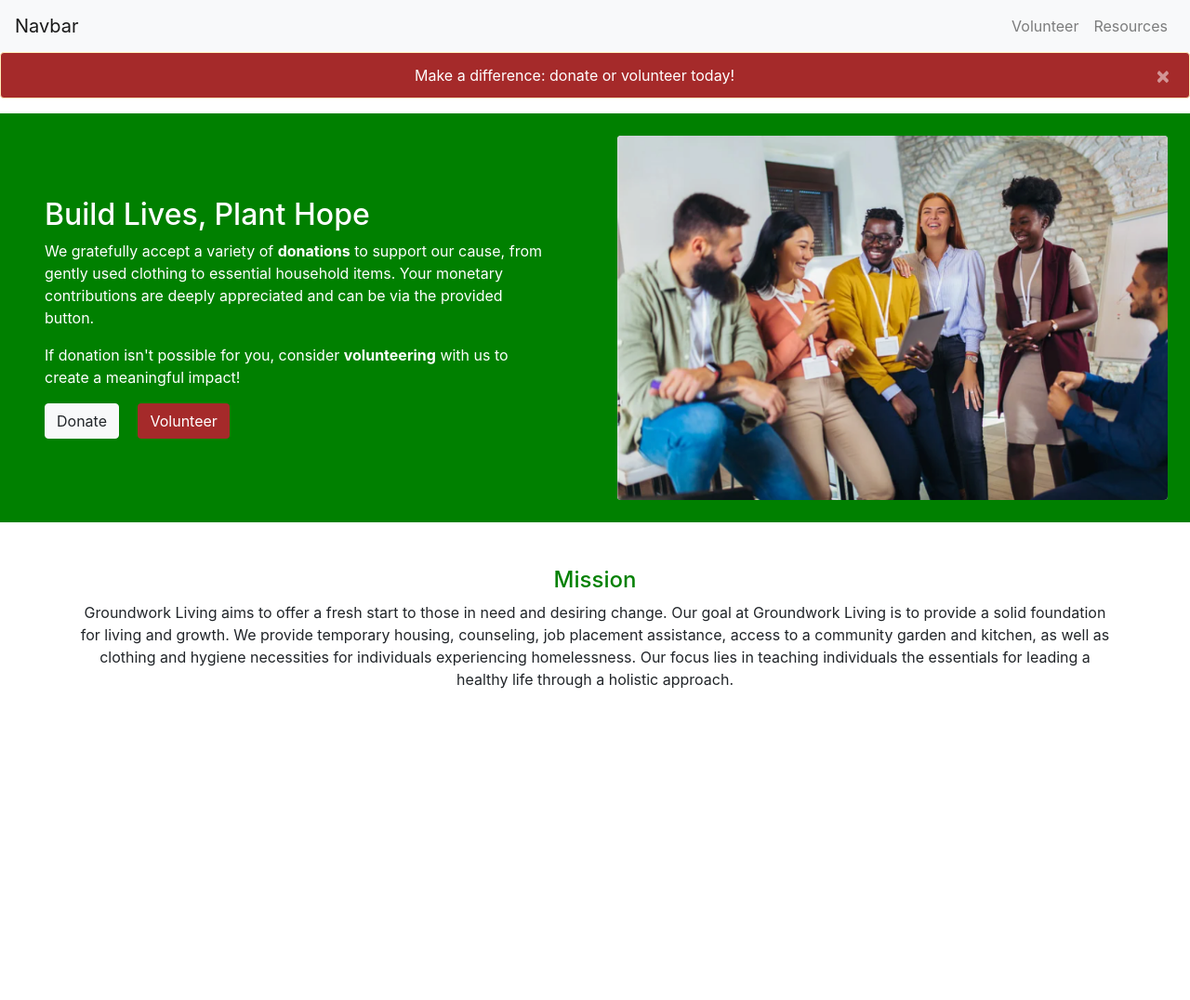
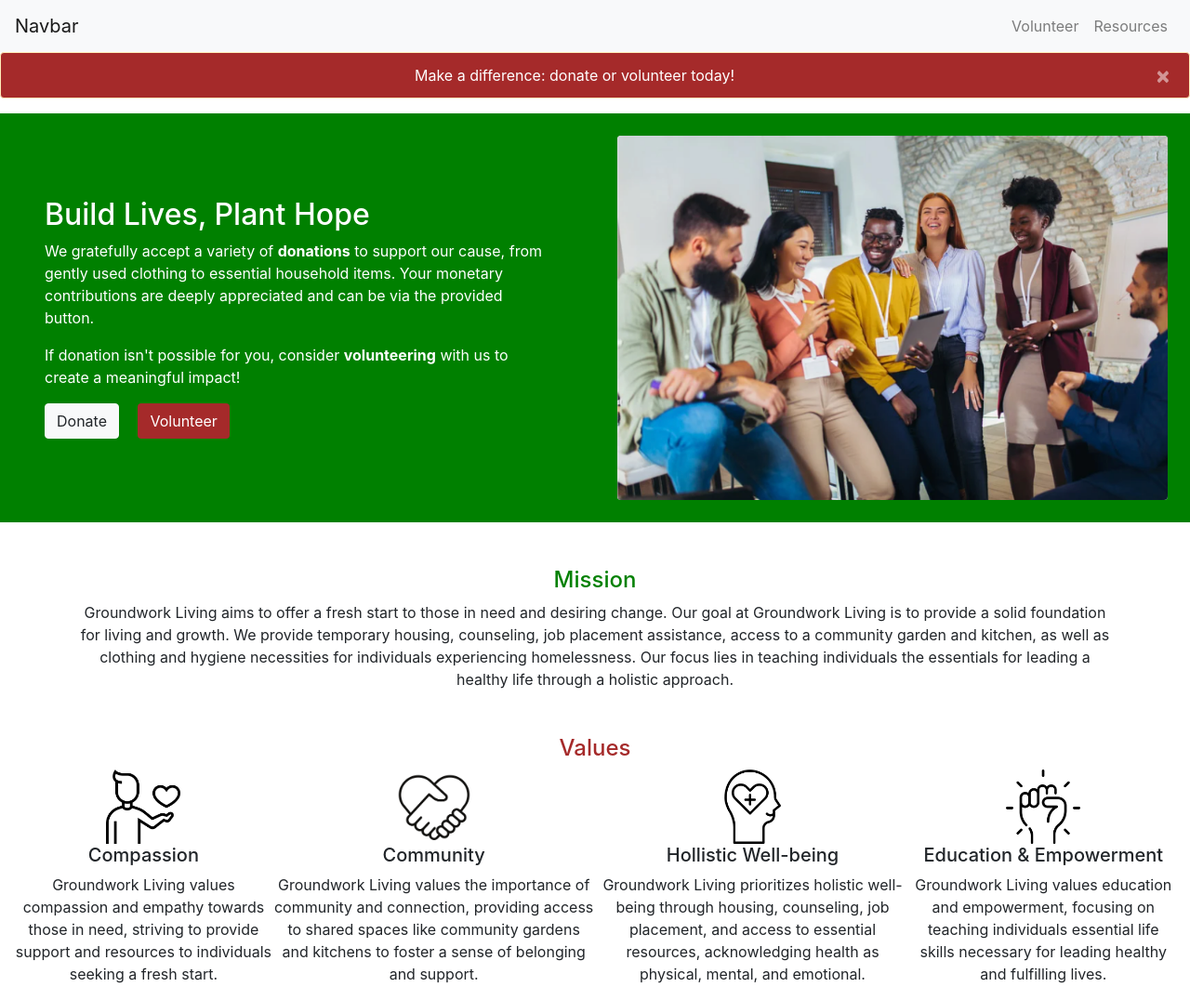
Before and after one commit to villaleo/summer-wit-project, a plain HTML site: page index.html in a window 1280 px wide. Shown: the whole page at 93% size. Before the commit the page ends 800 px from the top, so only its background shows below. Drawn offline with nearby package versions, Linux system fonts and the light colour scheme.

Commit message:
add values section

```diff
--- a/index.html
+++ b/index.html
@@ -117,6 +117,61 @@
       </p>
     </div>
 
+    <!-- Values section -->
+    <div class="container-fluid text-center">
+      <h4 style="color: brown">Values</h4>
+      <div class="d-flex flex-wrap flex-md-nowrap">
+        <!-- Compassion -->
+        <div class="value-item">
+          <div class="text-center">
+            <img src="assets/images/compassion.png" alt="" />
+            <h5>Compassion</h5>
+          </div>
+          <p>
+            Groundwork Living values compassion and empathy towards those in
+            need, striving to provide support and resources to individuals
+            seeking a fresh start.
+          </p>
+        </div>
+        <!-- Community -->
+        <div class="value-item">
+          <div class="text-center">
+            <img src="assets/images/community.png" alt="" />
+            <h5>Community</h5>
+          </div>
+          <p>
+            Groundwork Living values the importance of community and connection,
+            providing access to shared spaces like community gardens and
+            kitchens to foster a sense of belonging and support.
+          </p>
+        </div>
+        <!-- Hollistic well being -->
+        <div class="value-item">
+          <div class="text-center">
+            <img src="assets/images/wellbeing.png" alt="" />
+            <h5>Hollistic Well-being</h5>
+          </div>
+          <p>
+            Groundwork Living prioritizes holistic well-being through housing,
+            counseling, job placement, and access to essential resources,
+            acknowledging health as physical, mental, and emotional.
+          </p>
+        </div>
+        <!-- Education empowerment -->
+        <div class="value-item">
+          <div class="text-center">
+            <img src="assets/images/empowerment.png" alt="" />
+            <h5>Education & Empowerment</h5>
+          </div>
+          <p>
+            Groundwork Living values education and empowerment, focusing on
+            teaching individuals essential life skills necessary for leading
+            healthy and fulfilling lives.
+          </p>
+        </div>
+      </div>
+    </div>
+
     <!-- Optional JavaScript -->
     <!-- jQuery first, then Popper.js, then Bootstrap JS -->
     <script
--- a/stylesheet.css
+++ b/stylesheet.css
@@ -1,4 +1,12 @@
+/* Donation banner */
 #donation-banner {
   background-color: brown;
   color: white;
 }
+
+/* Value item image dimensions */
+.value-item img {
+  width: 80px;
+  height: 80px;
+  object-fit: contain;
+}
```
